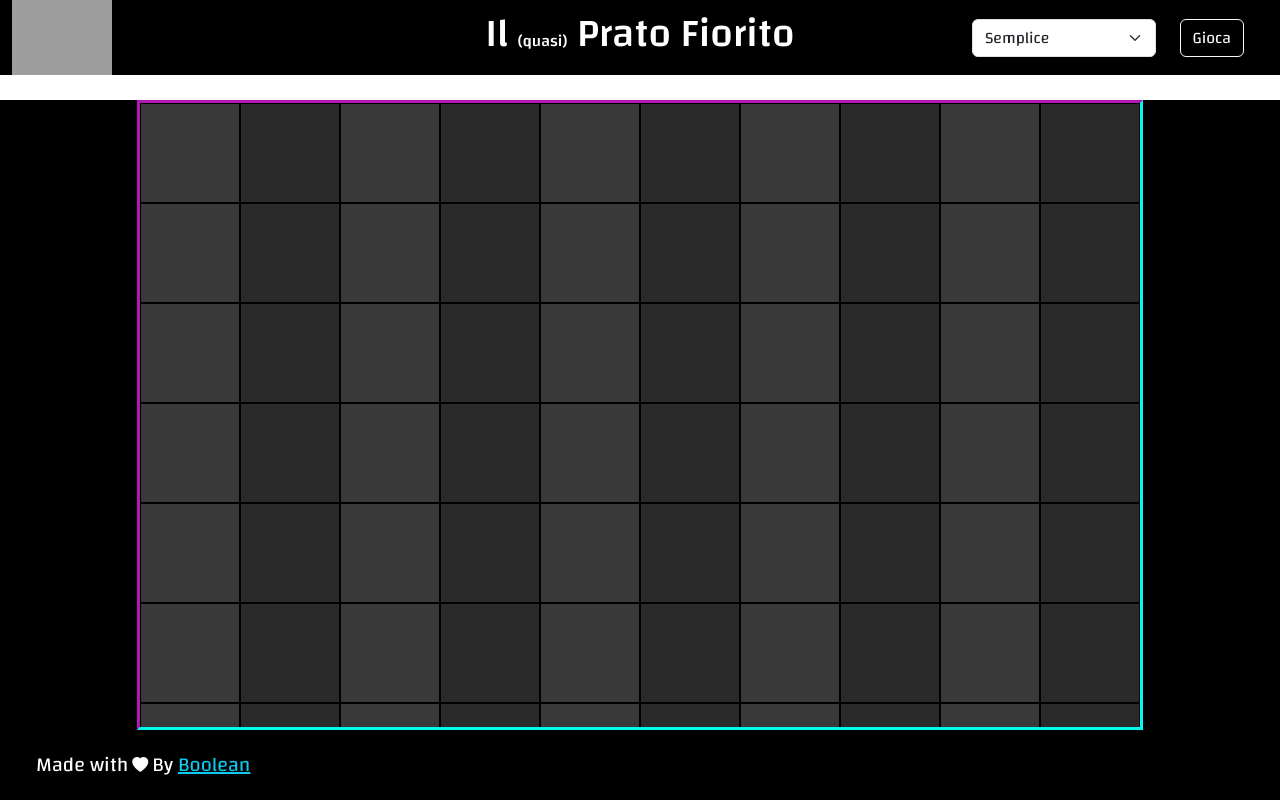
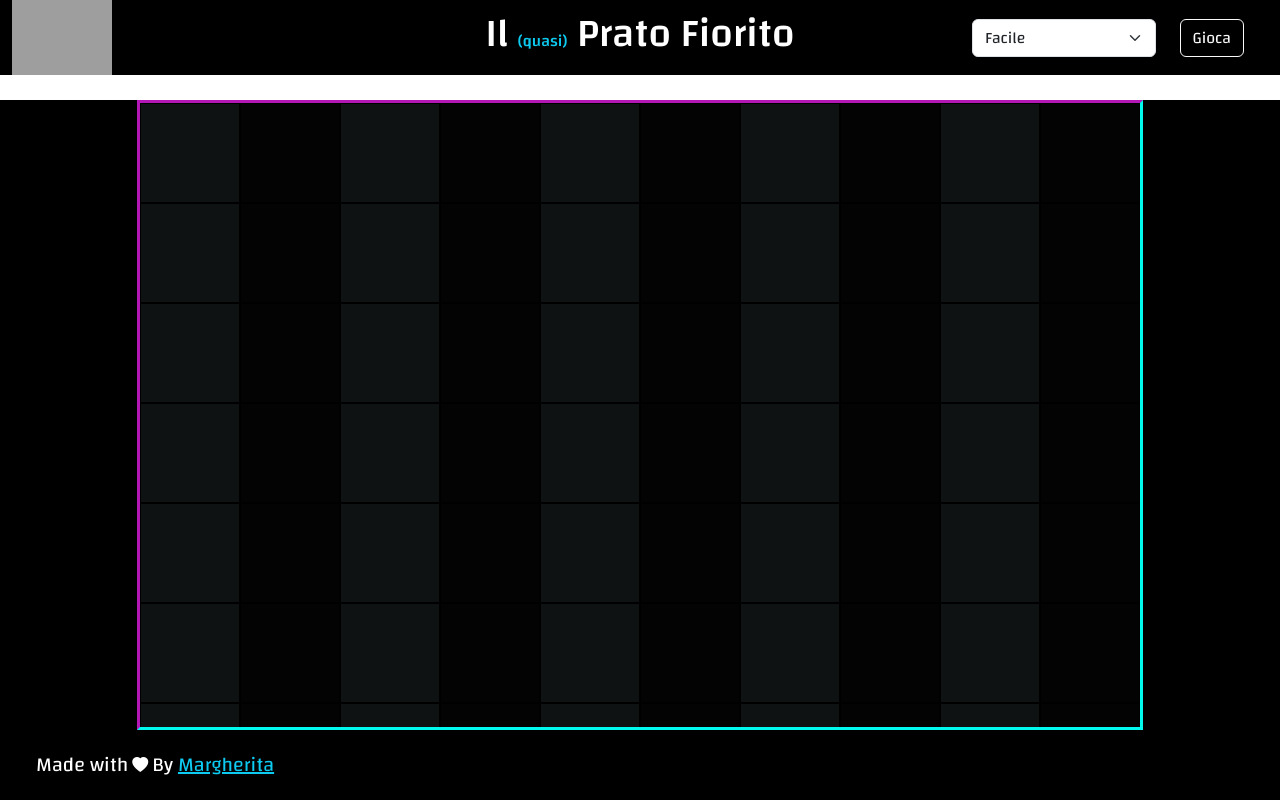
Before and after one commit to MargheritaMottana/js-campominato-dom, a plain HTML site: page index.html in a window 1280 px wide. Both pictures are taken after a click on the button "Gioca". Drawn offline with nearby package versions, Linux system fonts and the light colour scheme; grey boxes are pictures that could not be loaded.

Commit message:
Aggiunta piccola correzione

```diff
--- a/css/style.css
+++ b/css/style.css
@@ -34,11 +34,11 @@ main {
 }
 
 #squareContainer :nth-child(even) {
-    background-color: rgba(255, 255, 255, 0.165);
+    background-color: rgba(193, 247, 255, 0.013);
 }
 
 #squareContainer :nth-child(odd) {
-    background-color: rgba(255, 255, 255, 0.225);
+    background-color: rgba(193, 247, 255, 0.07);
 }
 
 #squareContainer>* {
--- a/index.html
+++ b/index.html
@@ -40,7 +40,7 @@
 
                 <!-- titolo -->
                 <div class="col d-flex align-items-center justify-content-center">
-                    <h1 class="text-white"> Il <span class="fs-6">(quasi)</span> Prato Fiorito </h1>
+                    <h1 class="text-white"> Il <span class="fs-6 text-info">(quasi)</span> Prato Fiorito </h1>
                 </div>
 
                 <!-- bottoni -->
@@ -48,7 +48,7 @@
 
                     <!-- select -->
                     <select id="opzioniGioco" class="form-select me-4">
-                        <option value="Easy" selected>Semplice</option>
+                        <option value="Easy" selected>Facile</option>
                         <option value="Medium">Medio</option>
                         <option value="Hard">Difficile</option>
                     </select>
@@ -93,7 +93,7 @@
                 <span class="fs-5">Made with</span>
                 <i class="bi bi-heart-fill"></i>
                 <span class="fs-5">
-                    By <a class="link-info" href="https://boolean.careers/">Boolean</a>
+                    By <a class="link-info" href="https://www.behance.net/margheritamottana">Margherita</a>
                 </span>
             </p>
 
--- a/js/script.js
+++ b/js/script.js
@@ -82,7 +82,7 @@ playBtn.addEventListener('click', function () {
                     this.classList.add('squareBomb');
 
                     //aggiungo il messaggio per concludere il gioco
-                    alert('BLOOM! Hai perso, il tuo punteggio è: ' + squareWOBomba.lenght);
+                    alert('BLOOM! Hai perso, il tuo punteggio è: ' + squareWOBomba.length);
                 }
                 // altrimenti cliked easy peasy
                 else {
@@ -92,7 +92,7 @@ playBtn.addEventListener('click', function () {
                     if ((squareWOBomba.length + 1) == squaregrid - numeroBombe) {
 
                         // aggiungo il messaggio per comunicare la vincita
-                        alert('Hai vinto, il tuo punteggio è: ' + (squareWOBomba.lenght + 1));
+                        alert('Hai vinto, il tuo punteggio è: ' + (squareWOBomba.length + 1));
                     }
                 };
             }
```
